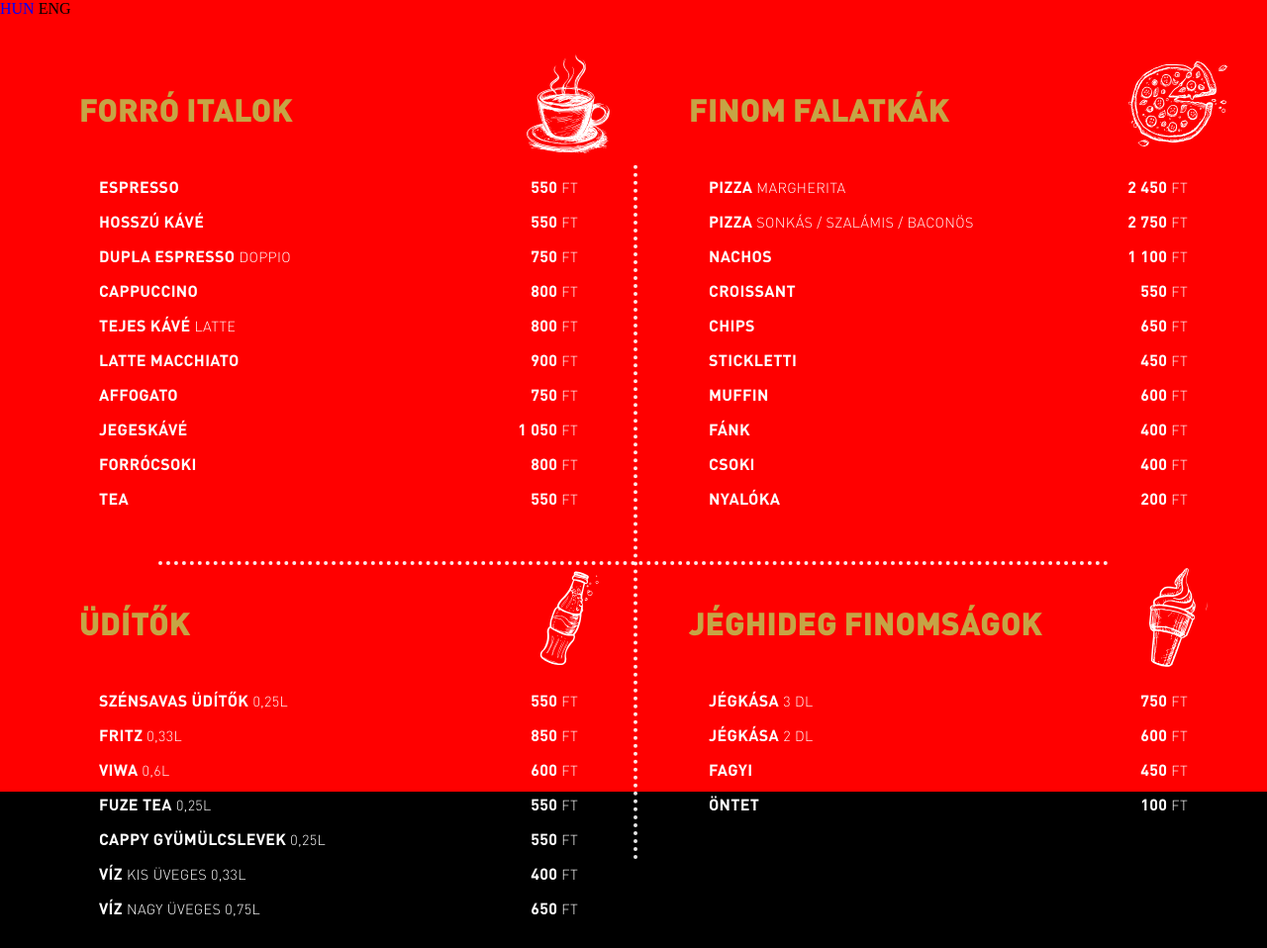
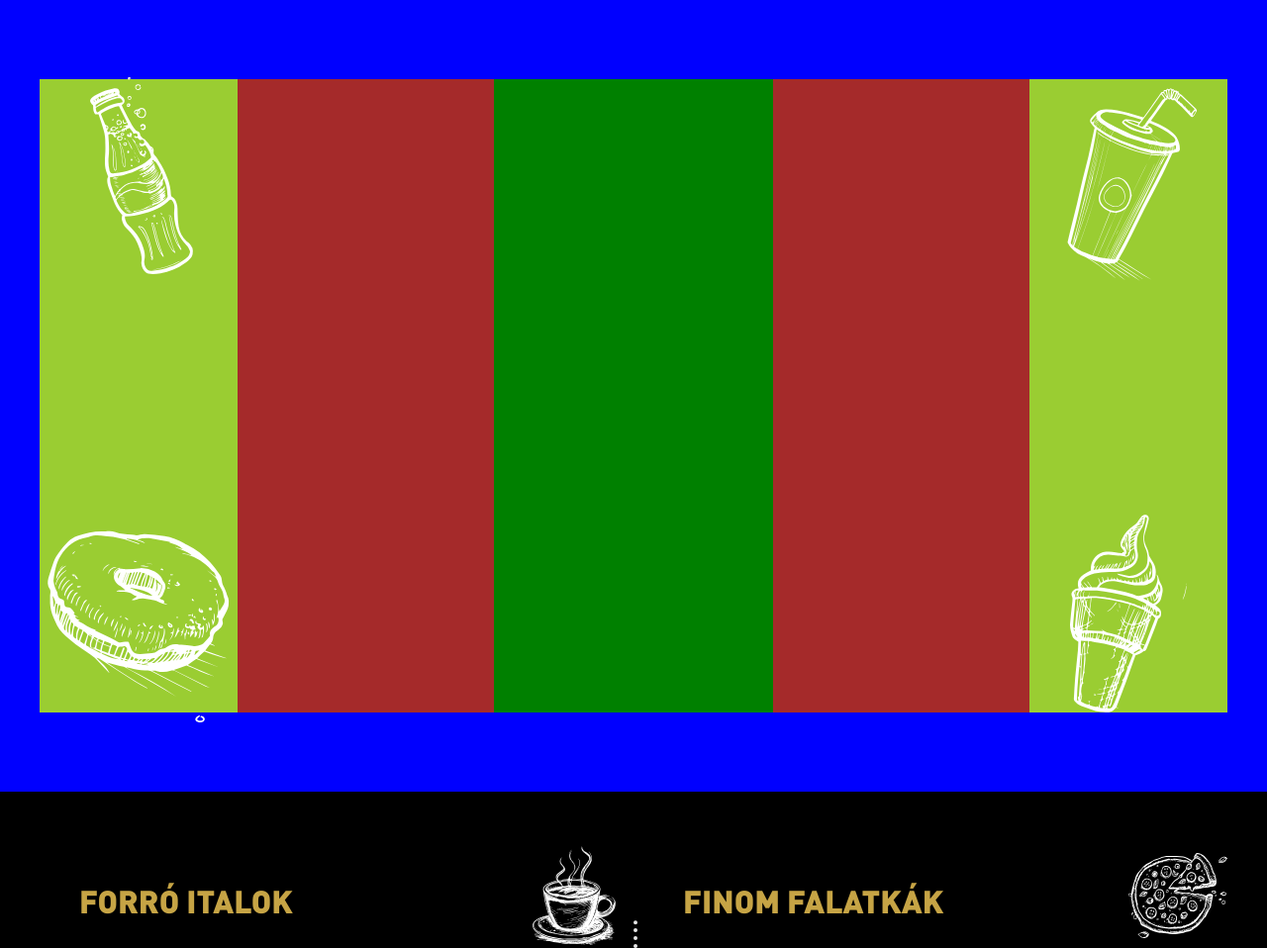
Before and after one commit to GaborSzaboHUN/SuperflyMenu, a plain HTML site: page index.html in a window 1280 px wide. Shown: the top 958 px of the page at 99% size. Before the commit the page ends 937 px from the top, so only its background shows below. Drawn offline with Linux system fonts and the light colour scheme.

Commit message:
Top section start

```diff
--- a/index.html
+++ b/index.html
@@ -1,13 +1,10 @@
 <!DOCTYPE html>
 <html lang="en">
+
 <head>
 	<meta charset="UTF-8" />
 	<meta name="viewport" content="width=device-width, initial-scale=1.0" />
-    <link
-      rel="icon"
-      type="image/svg+xml"
-      href="/assets/img/_Superfly logos.svg"
-    />
+	<link rel="icon" type="image/svg+xml" href="/assets/img/_Superfly logos.svg" />
 	<link rel="stylesheet" href="style.css" />
 	<script src="/data/hotDrinks.json"></script>
 	<script src="/data/softDrinks.json"></script>
@@ -29,6 +26,26 @@
 			<a class="language-selector" data-id="1">ENG</a>
 		</div>
 	</div>
+
+	<div class="opening-section-wrapper">
+		<div class="opening-images-container">
+			<div class="side-images left">
+				<div class="top-image-container"></div>
+				<div class="top-image-container"></div>
+			</div>
+			<div class="center-images">
+				<div class="pizza-container"></div>
+				<div class="menu-image-container"></div>
+				<div class="logo-container"></div>
+			</div>
+			<div class="side-images right">
+				<div class="top-image-container"></div>
+				<div class="top-image-container"></div>
+			</div>
+		</div>
+	</div>
+
 	<div id="root"></div>
 </body>
+
 </html>
--- a/style.css
+++ b/style.css
@@ -1,7 +1,5 @@
 /*
-layout
 formatting
-2x2 es felosztás -» 1 es felosztás
 parallex képek
 */
 
@@ -79,15 +77,93 @@ body {
     background-color: #000;
 }
 
+/* - - - - - - - TOP SECTION - - - - - - - */
+
+.opening-section-wrapper {
+    width: 100%;
+    height: 100vh;
+
+    display: flex;
+    justify-content: center;
+    align-items: center;
+
+    background-color: blue;
+}
+
+.opening-images-container {
+    display: flex;
+    align-items: center;
+    justify-content: space-between;
+
+    width: 100%;
+    max-width: 1200px;
+    height: 80%;
+
+    background-color: brown;
+}
+
+.side-images {
+    height: 100%;
+    width: 200px;
+
+    display: flex;
+    flex-direction: column;
+    align-items: center;
+    justify-content: space-between;
+
+    background-color: yellowgreen;
+}
+
+.side-images.left>.top-image-container:first-child {
+    background: url('/assets/img/GlassDrink.svg') center center no-repeat;
+    transform: rotate(340deg);
+}
+
+.side-images.left>.top-image-container:last-child {
+    background: url('/assets/img/Dougnot.svg') center center no-repeat;
+    transform: rotate(20deg);
+}
+
+.side-images.right>.top-image-container:first-child {
+    background: url('/assets/img/FastDrink.svg') center center no-repeat;
+    transform: rotate(20deg);
+}
+
+.side-images.right>.top-image-container:last-child {
+    background: url('/assets/img/IceCream.svg') center center no-repeat;
+}
+
+.side-images.left>.top-image-container,
+.side-images.right>.top-image-container {
+    width: 100%;
+    aspect-ratio: 1/1;
+    background-size: contain !important;
+}
+
+.center-images {
+    height: 100%;
+    width: 282px;
+
+    display: flex;
+    flex-direction: column;
+    align-items: center;
+    justify-content: space-between;
+
+    background-color: green;
+}
+
+/* - - - - - - - MENU SECTION - - - - - - - */
+
 .products-containers-wrapper {
     position: relative;
     display: grid;
     grid-template-columns: repeat(2, 1fr);
-  gap: 10%;
+    gap: 100px;
 
     max-width: 1300px;
     margin: 0 auto;
     padding: 80px;
+
 }
 
 .hotdrinks-main-container,
@@ -168,8 +244,8 @@ body {
     color: var(--white);
 }
 
-.product-name > span,
-.product-price > span {
+.product-name>span,
+.product-price>span {
     font-family: DINPro_Light, Arial, Helvetica, sans-serif;
     font-size: 0.9rem;
 }
@@ -186,7 +262,7 @@ body {
     border-bottom: 4px dotted var(--white);
 
     left: 50%;
-  top: 60.5%;
+    top: 55%;
     transform: translateX(-50%);
 }
 
@@ -197,17 +273,17 @@ body {
 
     left: 50%;
     top: 50%;
-  transform: translateY(-43%);
+    transform: translateY(-50%);
 }
 
 .fix-border {
+    display: none;
     position: fixed;
     top: 0px;
     left: 0px;
 
     width: 100%;
-  height: 100vh;
-
+    height: 100%;
     background-color: red;
 }
 
@@ -221,16 +297,19 @@ body {
     left: 0;
     background-image: url("");
 }
+
 .top-right {
     top: 0;
     right: 0;
     background-image: url(assets/img/CornerTopRight.svg);
 }
+
 .top-left {
     top: 0;
     left: 0;
     background-image: url("");
 }
+
 .top-left {
     top: 0;
     left: 0;
@@ -239,9 +318,10 @@ body {
 
 /* - - - - - - - RESPONSIVITY SETUP - - - - - - - */
 
-@media screen and (max-width: 980px) {
+@media screen and (max-width: 997px) {
     .products-containers-wrapper {
         display: block;
+        width: clamp(250px, 75%, 800px);
     }
 
     .product-category-title {
```
Also changed, not shown: assets/img/Menu_group.svg (added), assets/img/Pizza_group.svg (added), 2 other files. Lines whose indentation alone changed are shown as unchanged.
